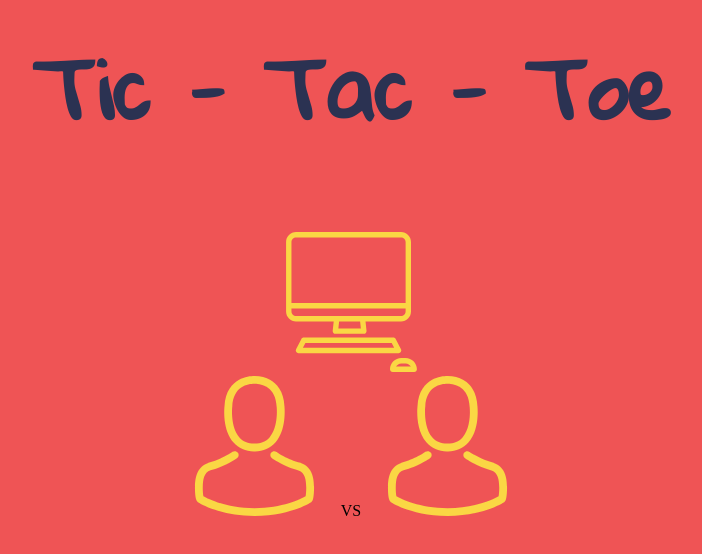
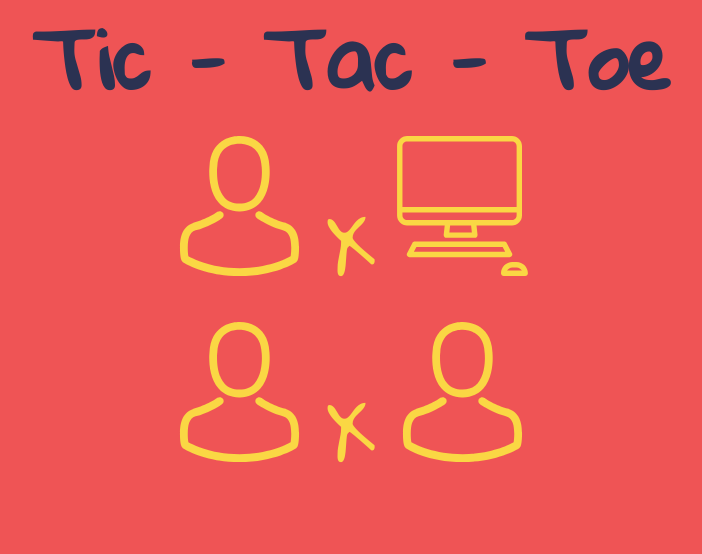
Before and after one commit to NaderDroid/tic-tac-toe, a plain HTML site: page root/intro.html in a window 1280 px wide. Shown: the whole page, without its empty margins (289-991 px from the left). Drawn offline with nearby package versions, Linux system fonts and the light colour scheme.

Commit message:
intro page improvements

```diff
--- a/root/css/style.css
+++ b/root/css/style.css
@@ -134,11 +134,12 @@ h2 {
     display: flex;
     flex-direction: column;
     align-items: center;
+    margin-top: -30px;
 
 }
 
 .intro section h1 {
-    margin-top: 0;
+    margin: 0;
     font-size: 80px;
     font-family: 'Gloria Hallelujah', cursive;
     color: #2b3252;
@@ -148,6 +149,12 @@ h2 {
     margin-top: 0;
     width: 165px;
     height: 140px;
+}
+
+.intro section span {
+    font-family: 'Gloria Hallelujah', cursive;
+    font-size: 80px;
+    color: #fad744;
 }
 
 #x {
@@ -180,10 +187,6 @@ p {
     color: #fad744;
 }
 
-.pc {
-    flex-direction: row;
-    justify-content: flex-start;
+.two-players img {
+    background-size: 110px 30px;
 }
-.two-players img {
-
-}
--- a/root/intro.html
+++ b/root/intro.html
@@ -10,11 +10,13 @@
         <section class="user-options">
             <h1>Tic - Tac - Toe</h1>
             <div class="pc">
+                <img src="images/avatar.svg" alt="">
+                <span>X</span>
                 <img src="images/computer.svg" alt="">
             </div>
             <div class="two-players">
                 <img src="images/avatar.svg" alt="">
-                <span>VS</span>
+                <span>X</span>
                 <img src="images/avatar.svg" alt="">
             </div>
 
--- a/root/js/process.js
+++ b/root/js/process.js
@@ -3,6 +3,7 @@ let input = [];
 let winner = false;
 let p1 = 0;
 let p2 = 0;
+let tie = 0;
 let tieCounter = 0;
 
 const chooseSide = function () {
@@ -89,8 +90,9 @@ const checkWinner = function () {
         }
     }
      if (tieCounter === 9 && winner !== true) {
-        console.log('There is a tie here');
-    }
+         tie++;
+         $('#restie').text(tie);
+     }
 };
 
 const move = function (e) {
```
